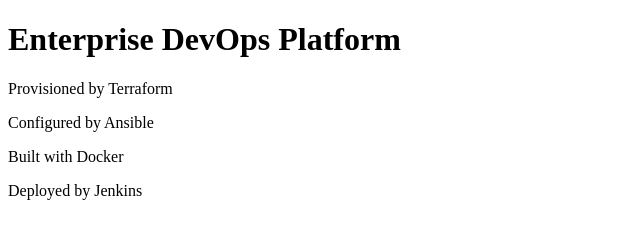
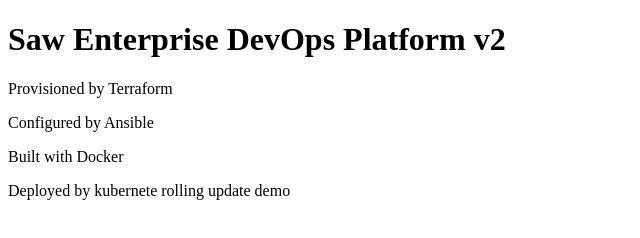
Before and after one commit to Sawkyawwai/enterprise-devops-platform, a plain HTML site: page docker/index.html in a window 1280 px wide. Shown: the whole page, without its empty margins (0-640 px from the left). Drawn offline with Linux system fonts and the light colour scheme.

Commit message:
Update docker index.hmtl file

```diff
--- a/docker/index.html
+++ b/docker/index.html
@@ -1,12 +1,12 @@
 <!DOCTYPE html>
 <html>
 <head>
-    <title>Enterprise DevOps Platform</title>
+    <title>Enterprise DevOps Platform v2</title>
 </head>
 
 <body>
 
-<h1>Enterprise DevOps Platform</h1>
+<h1>Saw Enterprise DevOps Platform v2</h1>
 
 <p>Provisioned by Terraform</p>
 
@@ -14,7 +14,7 @@
 
 <p>Built with Docker</p>
 
-<p>Deployed by Jenkins</p>
+<p>Deployed by kubernete rolling update demo</p>
 
 </body>
 </html>
```
